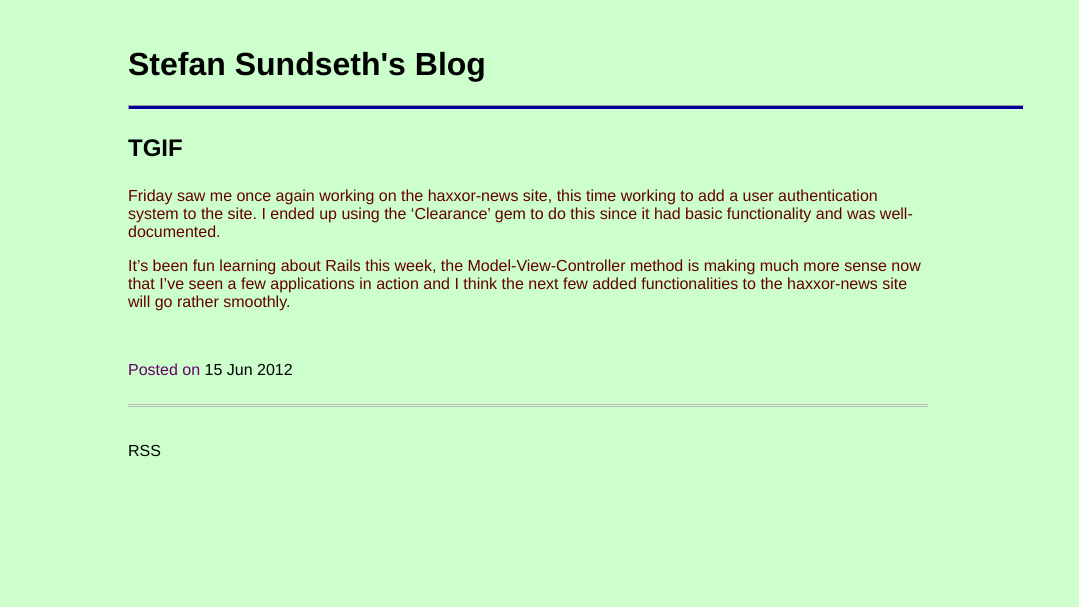
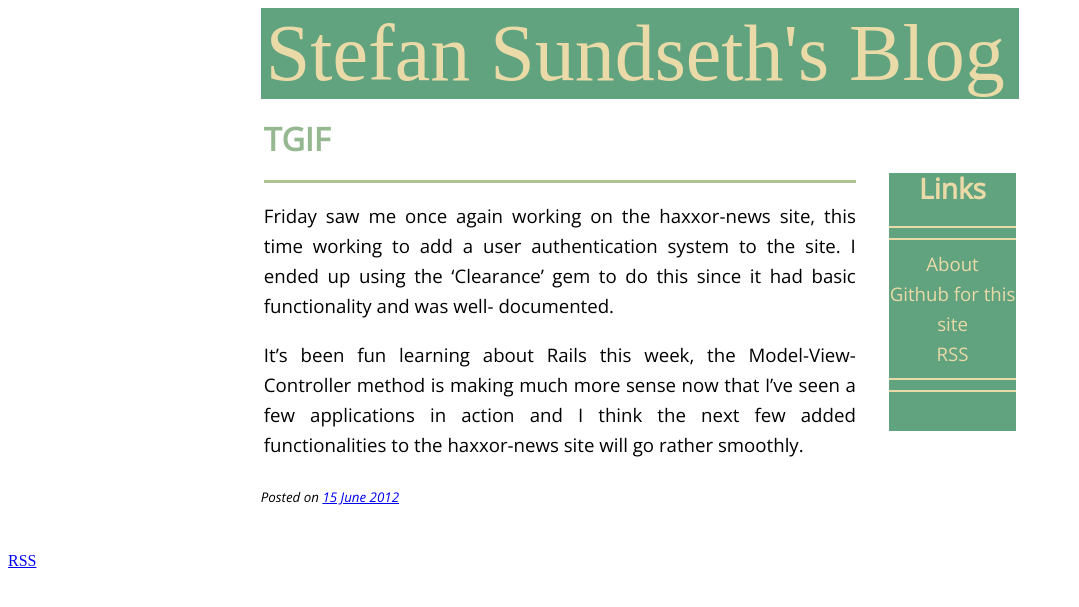
Before and after one commit to SSundseth/ssundseth.github.com, a Jekyll site: the page built from _posts/2012-6-15-Day-5.markdown, in a window 1280 px wide. Shown: the top 607 px of the page, without its empty margins (0-1079 px from the left). Built offline with Jekyll 4.4.1, drawn with Linux system fonts in a browser that asks for light colours; some web fonts are replaced; Markdown is read by kramdown in place of the engine named in the settings.

Commit message:
massive style overhaul, added an about page

```diff
--- a/_layouts/default.html
+++ b/_layouts/default.html
@@ -1,28 +1,22 @@
 <!doctype html>
 
 <head>
-    <title>{{ page.title }}</title>
-    <link href="/css/main.css" media="screen" rel="stylesheet" type="text/css" />
+  <link href="/assets/stylesheets/main.css" rel="stylesheet" type="text/css" />
+  <link href='http://fonts.googleapis.com/css?family=Antic+Slab' rel='stylesheet' type='text/css'>
+  <link href='http://fonts.googleapis.com/css?family=Open+Sans:400italic,400' rel='stylesheet' type='text/css'>
+  <title>{{ page.title }}</title>
 </head>
 <body>
 
-  <style type="text/css">
-    a:link {text-decoration: none; color:#000}
-    a:visited {text-decoration: none; color:#000}
-    a:hover {text-decoration: underline}
-    a:active {text-decoration: none}
-  </style>
-  <div id="header">
-    <h1><a href="/">Stefan Sundseth's Blog</a></h1>
+  <div class="header">
+    <a class="head" href="/">Stefan Sundseth's Blog</a>
   </div>
 
-  <hr style="height:3px; color:#000099; background-color:#000099;" />
-
-  <div id="content" style="width:800px;">
+  <div class="content">
     {{ content }}
   </div>
 
 
-<div id="footer">
-	<a href="/feed.xml">RSS</a></li>
+<div class="footer">
+	<a class="foot" href="/feed.xml">RSS</a></li>
 <div>
--- a/_layouts/post.html
+++ b/_layouts/post.html
@@ -3,18 +3,34 @@
 comments: true
 ---
 
-<div class="post">
-  <h3><a href="{{ post.url }}">{{ page.title }}</a></h3>
+<table>
+  <tr>
+    <td style="width:75%;">
+      <h3><a class="cont" href="{{ post.url }}">{{ page.title }}</a></h3>
+      <hr class="title">
+      {{ content }}
+    </td>
 
-  <div class="body">
-    {{ content }}
+    <td style="width:20%; text-align:center; padding-left:30px">
+      <div class="chunk">
+        <h2>Links</h2>
+        <hr class="arch">
+        <hr class="arch">
+        <a class="arch" href="/about.html">About</a><br />
+        <a class="arch" href="https://github.com/SSundseth/ssundseth.github.com">Github for this site</a><br />
+        <a class="arch" href="/feed.xml">RSS</a><br />
+
+        <hr class="arch">
+        <hr class="arch"><br />
+      </div>
+    </td>
+  </tr>
+</table>
+
+  <div class="meta">
+    Posted on <a href="{{ page.url }}">{{ page.date | date: "%d %B %Y" }}</a>
   </div>
 
-  <div class="meta">
-    Posted on <a href="{{ page.url }}">{{ page.date | date_to_string }}</a>
-  </div>
-
-</div>
 
 {% if page.comments %}
 <div id="disqus_thread"></div>
--- /dev/null
+++ b/assets/stylesheets/main.css
@@ -0,0 +1,65 @@
+.header {
+  margin-left: 20%;
+  margin-right: 20%;
+  padding-left: 5px;
+  background-color: #61A27F;
+  font-family: 'Antic Slab', serif;
+  font-size: 60pt;
+}
+
+a.head:link, a.head:visited {
+  color: #E9DAA8;
+  text-decoration: none;
+}
+
+a.cont:link, a.cont:visited {
+  font-size: 24pt;
+  color: #96B891;
+  text-decoration: none;
+}
+a.cont:hover {
+  text-decoration: underline;
+}
+
+a.arch:link, a.arch:visited {
+  font-size: 14pt;
+  color: #E9DAA8;
+  text-decoration: none;
+}
+a.arch:hover {
+  text-decoration: underline;
+}
+
+hr.title {
+  color: #AFC391;
+  background-color: #AFC391;
+  height: 3px;
+  border: 0;
+}
+hr.arch {
+  color: #E9DAA8;
+  background-color: #E9DAA8;
+  border: 0;
+  height: 2px;
+}
+
+.content {
+  text-align: justify;
+  text-justify: auto;
+  margin-left: 20%;
+  margin-right: 20%;
+  font-family: 'Open Sans', sans-serif;
+  font-size: 14pt;
+  line-height: 30px;
+}
+
+.meta {
+  font-style: italic;
+  font-size: 10pt;
+  padding-bottom: 40px;
+}
+
+.chunk {
+  background-color: #61A27F;
+  color: #E9DAA8;
+}
--- a/css/main.css
+++ /dev/null
@@ -1,47 +0,0 @@
-html {
-        padding: 25px 0 25px 0; }
-
-body {
-  margin-left:10%;
-  margin-right:20%;
-        background-color:#CCFFCC;
-        text-align: left;
-        font-family: 'Helvetica Neue', Helvetica;
-        font-size: 16px;
-        color: #600; }
-
-a:link {text-decoration: none; color:#000}
-a:visited {text-decoration: none; color:#000}
-a:hover {text-decoration: underline}
-a:active {text-decoration: none}
-
-
-table {
-        margin-left: auto;
-        margin-right: auto;
-      }
-
-
-.center {
-        text-align: center; }
-
-.center table {
-        margin-left: auto;
-        margin-right: auto;
-        text-align: left; }
-
-.post {
-        margin-bottom: 35px; }
-        .post h3 {
-                text-align: left;
-                font-size: 24px;
-                font-family: 'Helvetica';
-                font-weight: bold;
-                margin-bottom: 25px }
-
-        .post .meta {
-                margin-top: 25px;
-                border-bottom: 3px double #bbb;
-                padding-top: 25px;
-                padding-bottom: 25px;
-                color: #606; }
```
Also changed, not shown: about.html (added, +30 -0 lines), index.html (+36 -11 lines).
